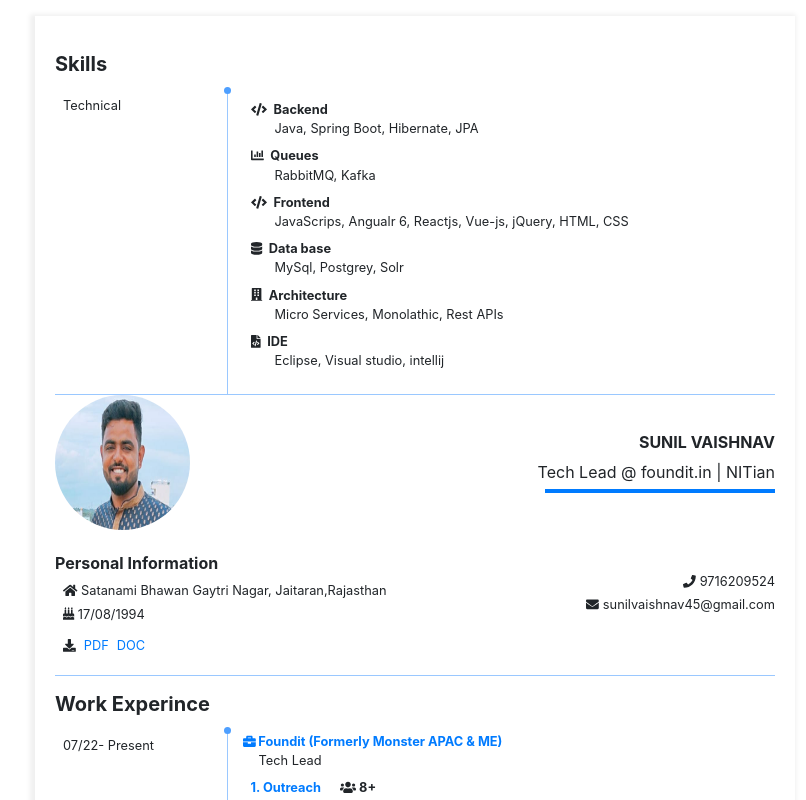
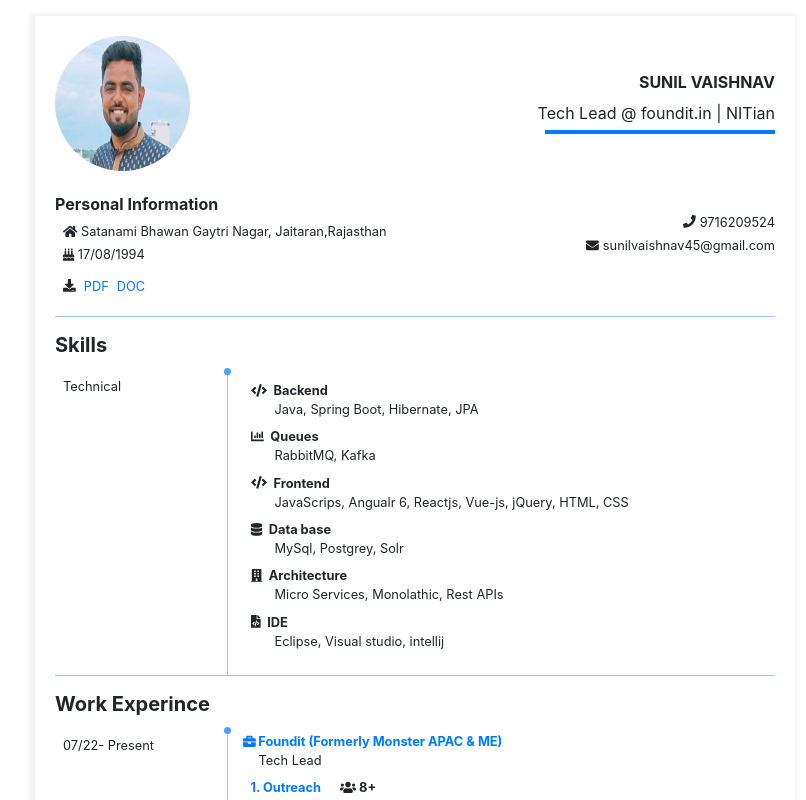
Before and after one commit to sunilvaishnav45/resume, a React (Create React App) app: page /resume/profile-experince in a window 1280 px wide. Shown: the top 800 px of the page, without its empty margins (225-1031 px from the left). Built offline with nearby package versions, Linux system fonts and the light colour scheme.

Commit message:
Updated resumes added

```diff
--- a/src/Components/Page1/page1.jsx
+++ b/src/Components/Page1/page1.jsx
@@ -23,8 +23,8 @@ class Page1 extends React.Component {
     render() {
         return (
             <React.Fragment>
+                <Profile />
                 <Skills />
-                <Profile />
                 <WorkExperince />
                 <Education />
                 <Skills />
```
